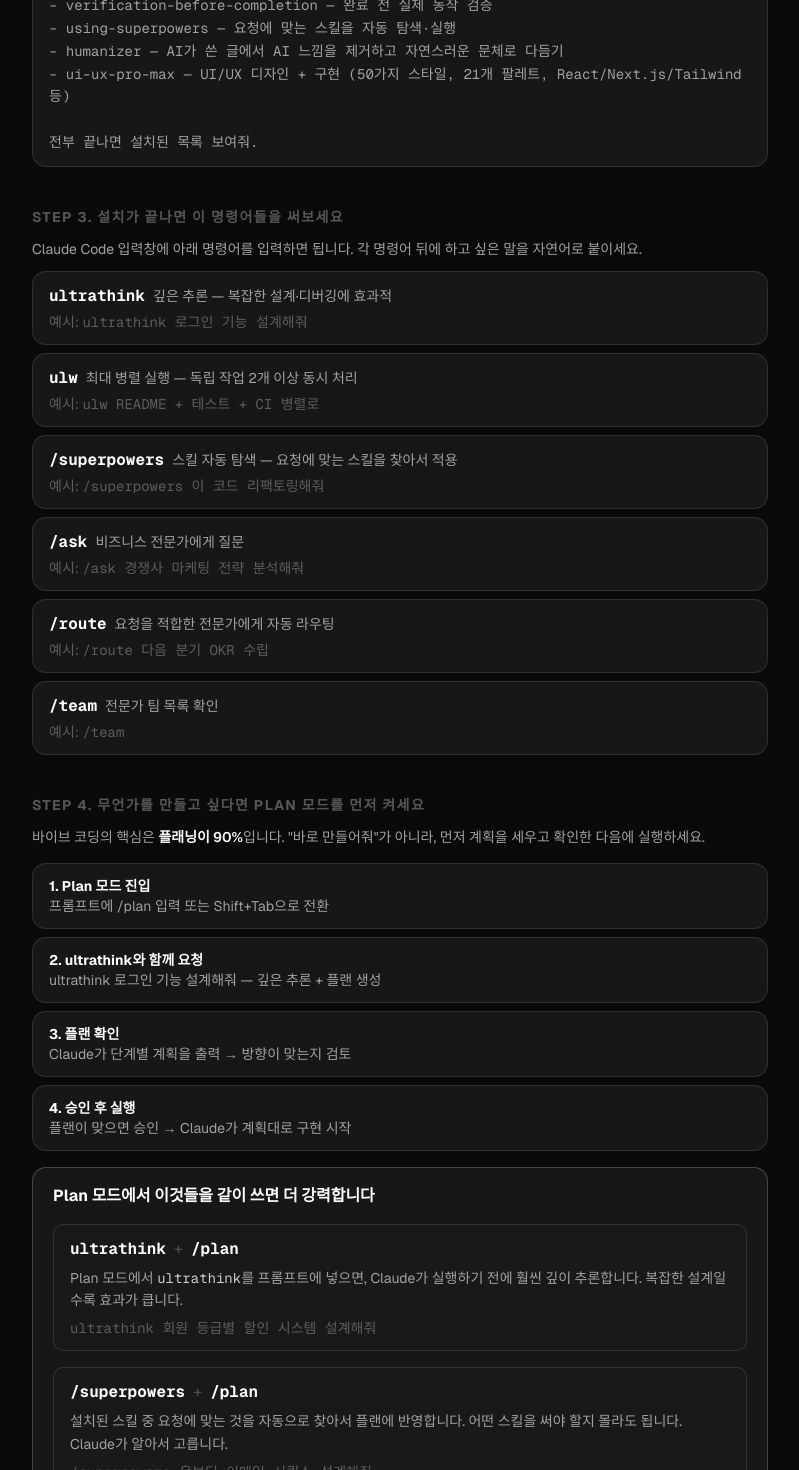
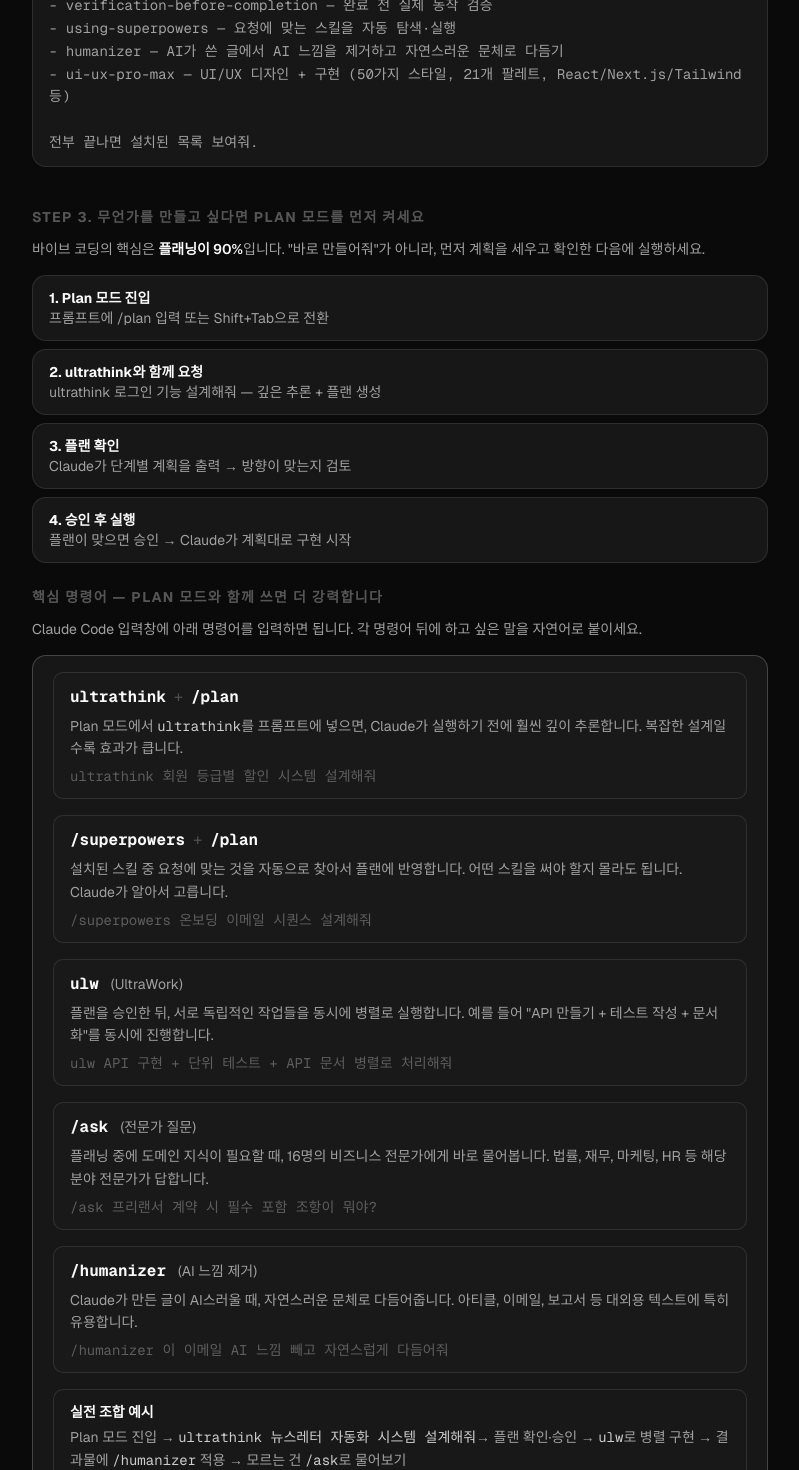
Before and after one commit to hyungwoon/ai-coding-deck, a Next.js app: page /homework/week1 in a window 1280 px wide. Shown: the part 1330-2800 px from the top of the page, without its empty margins (240-1039 px from the left). Built offline with nearby package versions, Linux system fonts and the light colour scheme.

Commit message:
fix: Step 3+4 통합 — 플래닝 + 핵심 명령어를 하나의 섹션으로, iTerm→Warp, Step 5→4

```diff
--- a/src/app/homework/week1/page.tsx
+++ b/src/app/homework/week1/page.tsx
@@ -81,7 +81,7 @@
         <section className="mb-10">
           <h2 className="text-sm font-bold text-muted-foreground/50 uppercase tracking-widest mb-3">Step 1. Claude Code를 Bypass 모드로 실행하세요</h2>
           <p className="text-sm text-muted-foreground mb-3">
-            터미널(맥은 Terminal 또는 iTerm, 윈도우는 PowerShell)을 열고 아래 명령어를 입력하세요.
+            터미널(Warp 또는 기본 Terminal)을 열고 아래 명령어를 입력하세요.
           </p>
           <code className="block rounded-xl border border-border bg-card px-4 py-3 font-mono text-sm">
             claude --dangerously-skip-permissions
@@ -127,33 +127,14 @@
           </div>
         </section>
 
-        {/* Step 3 */}
+        {/* Step 3: Planning */}
         <section className="mb-10">
-          <h2 className="text-sm font-bold text-muted-foreground/50 uppercase tracking-widest mb-3">Step 3. 설치가 끝나면 이 명령어들을 써보세요</h2>
-          <p className="text-sm text-muted-foreground mb-3">
-            Claude Code 입력창에 아래 명령어를 입력하면 됩니다. 각 명령어 뒤에 하고 싶은 말을 자연어로 붙이세요.
-          </p>
-          <div className="space-y-2">
-            {commands.map((c) => (
-              <div key={c.cmd} className="rounded-xl border border-border bg-card px-4 py-3">
-                <div className="flex items-baseline gap-2 mb-1">
-                  <code className="font-mono font-bold text-foreground">{c.cmd}</code>
-                  <span className="text-sm text-muted-foreground">{c.desc}</span>
-                </div>
-                <p className="text-sm text-muted-foreground/50">예시: <span className="font-mono">{c.ex}</span></p>
-              </div>
-            ))}
-          </div>
-        </section>
-
-        {/* Step 4: Planning */}
-        <section className="mb-10">
-          <h2 className="text-sm font-bold text-muted-foreground/50 uppercase tracking-widest mb-3">Step 4. 무언가를 만들고 싶다면 Plan 모드를 먼저 켜세요</h2>
+          <h2 className="text-sm font-bold text-muted-foreground/50 uppercase tracking-widest mb-3">Step 3. 무언가를 만들고 싶다면 Plan 모드를 먼저 켜세요</h2>
           <p className="text-sm text-muted-foreground mb-4">
             바이브 코딩의 핵심은 <span className="text-foreground font-semibold">플래닝이 90%</span>입니다.
             &quot;바로 만들어줘&quot;가 아니라, 먼저 계획을 세우고 확인한 다음에 실행하세요.
           </p>
-          <div className="space-y-2 mb-4">
+          <div className="space-y-2 mb-6">
             {planSteps.map((s) => (
               <div key={s.step} className="rounded-xl border border-border bg-card px-4 py-3">
                 <p className="text-sm font-bold text-foreground">{s.step}</p>
@@ -161,8 +142,12 @@
               </div>
             ))}
           </div>
+
+          <h3 className="text-sm font-bold text-muted-foreground/50 uppercase tracking-widest mb-3">핵심 명령어 — Plan 모드와 함께 쓰면 더 강력합니다</h3>
+          <p className="text-sm text-muted-foreground mb-4">
+            Claude Code 입력창에 아래 명령어를 입력하면 됩니다. 각 명령어 뒤에 하고 싶은 말을 자연어로 붙이세요.
+          </p>
           <div className="rounded-xl border border-foreground/20 bg-card px-5 py-4">
-            <p className="text-base font-bold text-foreground mb-4">Plan 모드에서 이것들을 같이 쓰면 더 강력합니다</p>
             <div className="space-y-4">
               <div className="rounded-lg border border-border bg-muted/20 px-4 py-3">
                 <div className="flex items-center gap-2 mb-1.5">
@@ -239,9 +224,9 @@
           </div>
         </section>
 
-        {/* Step 5 */}
+        {/* Step 4 */}
         <section>
-          <h2 className="text-sm font-bold text-muted-foreground/50 uppercase tracking-widest mb-3">Step 5. 개인별 과제</h2>
+          <h2 className="text-sm font-bold text-muted-foreground/50 uppercase tracking-widest mb-3">Step 4. 개인별 과제</h2>
           <p className="text-sm text-muted-foreground mb-3">
             위에서 세팅한 환경을 활용해서 아래 과제를 수행하세요. 과제 수행 자체를 Claude Code와 함께 하시면 됩니다.
           </p>
```
